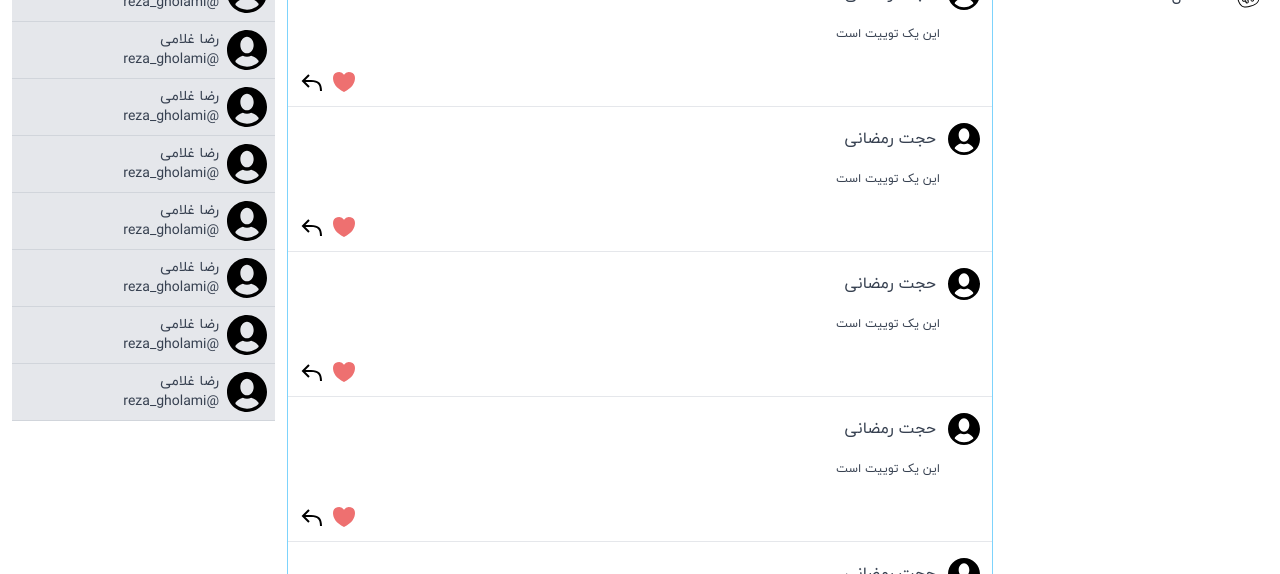
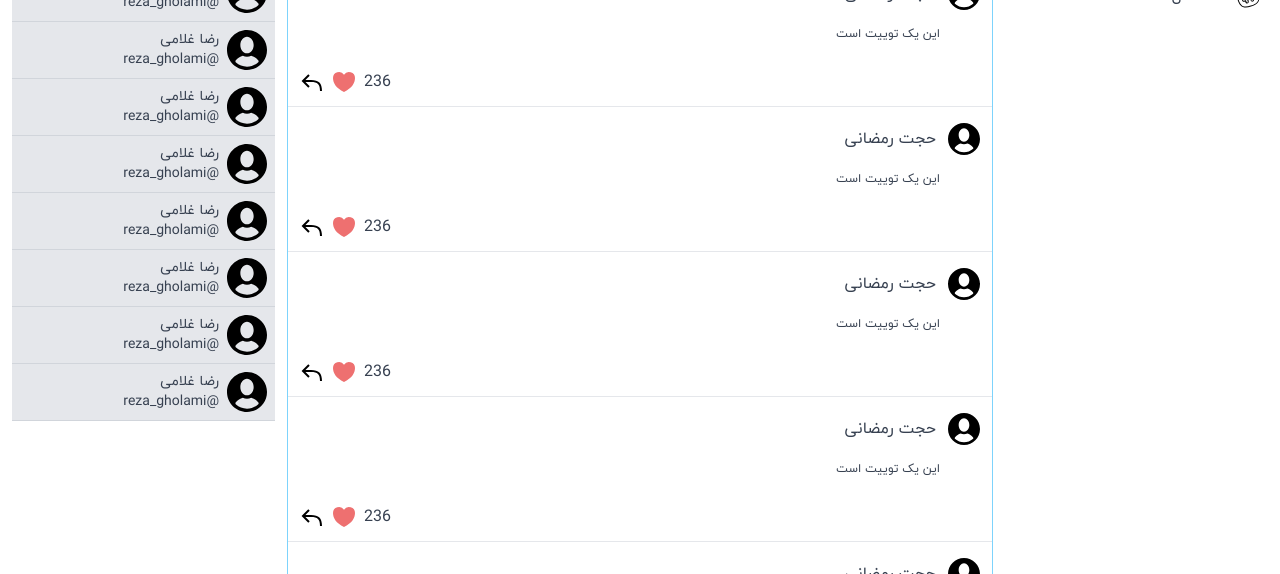
Before and after one commit to hojjatramezani/twitter-nextjs, a Next.js app in the folder my-app/: page /profile/dashboard in a window 1280 px wide. Shown: the part 226-800 px from the top of the page. Built offline with nearby package versions, Linux system fonts and the light colour scheme.

Commit message:
added count like

```diff
--- a/my-app/components/pages/Tweet/Tweet.tsx
+++ b/my-app/components/pages/Tweet/Tweet.tsx
@@ -24,7 +24,8 @@ const Tweet = () =>
       <p className='py-3 pr-10 pl-2 mb-3 text-xs'>این یک توییت است</p>
 
       <div className='flex justify-end py-1'>
-        <IconLike width={24} className={"cursor-pointer"}  />
+        <div>236</div>
+        <IconLike width={24} className={"mr-2 cursor-pointer"}  />
         <IconReply width={24} className={"mr-2 cursor-pointer"}  />
       </div>
 
```
